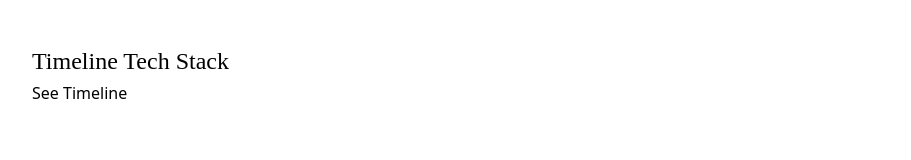
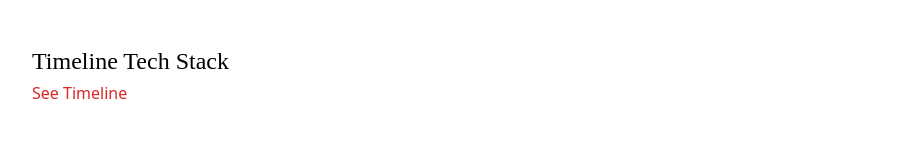
Before and after one commit to jordypereira/homepage-2021, a website built with webpack: page src/index.html in a window 1280 px wide. Shown: the part 1259-1419 px from the top of the page, without its empty margins (184-1095 px from the left). Built offline with nearby package versions, Linux system fonts and the light colour scheme; files whose address does not match are found by name.

Commit message:
wrong red

```diff
--- a/src/index.html
+++ b/src/index.html
@@ -88,7 +88,7 @@
     <!-- Timeline -->
     <section class="mt-12">
       <h2 class="heading">Timeline Tech Stack</h2>
-      <a href="/timeline" class="red-text-600">See Timeline</a>
+      <a href="/timeline" class="text-red-600">See Timeline</a>
     </section>
 
     <section class="mt-12">
```
